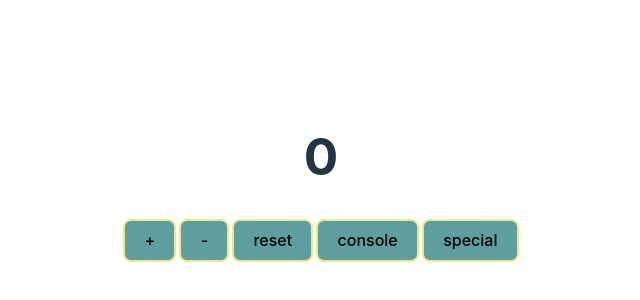
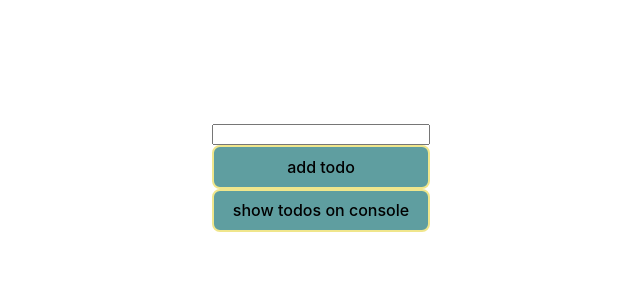
Before and after one commit to Ali-GreenHeart/first-react-fe19, a React (Vite) app: page / in a window 1280 px wide. Shown: the part 222-522 px from the top of the page, without its empty margins (319-959 px from the left). Built offline with nearby package versions, Linux system fonts and the light colour scheme.

Commit message:
add todo-first commit

```diff
--- a/src/App.jsx
+++ b/src/App.jsx
@@ -1,11 +1,13 @@
 import React from 'react'
 import './App.css'
 import Counter from './components/Counter'
+import ToDo from './components/ToDo'
 
 function App() {
   return (
     <>
-      <Counter />
+      {/* <Counter /> */}
+      <ToDo />
     </>
   )
 }
--- a/src/components/Counter/index.jsx
+++ b/src/components/Counter/index.jsx
@@ -5,6 +5,8 @@ export default function Counter() {
     // hook use* ;  xususi bir isleri gorurler.
     // class component-ler (stateful): state, lifecycle
     // functional (stateless)
+
+    // state , props ->
     const [count, setCount] = useState(0)
     return (
         <>
--- /dev/null
+++ b/src/components/Input/index.jsx
@@ -0,0 +1,14 @@
+
+const Input = ({ type = "text", placeholder = '', onChange, value }) => {
+    return (
+        <>
+            <input
+                placeholder={placeholder}
+                type={type}
+                value={value}
+                onChange={onChange}
+            />
+        </>
+    )
+}
+export default Input
--- /dev/null
+++ b/src/components/ToDo/index.jsx
@@ -0,0 +1,31 @@
+import { useState } from "react";
+import Button from "../Button"
+import Input from "../Input";
+import styles from "./index.module.css"
+
+const ToDo = () => {
+    const [value, setValue] = useState('')
+    const [todos, setTodos] = useState([])
+
+    return (
+        <>
+            <div className={styles.container}>
+                <Input
+                    value={value}
+                    onChange={(e) => {
+                        setValue(e.target.value)
+                    }}
+                />
+                <Button title="add todo" onClick={() => {
+                    setTodos([...todos, value])
+                    setValue('')
+                }} />
+                <Button title="show todos on console" onClick={() => { console.log(todos) }} />
+            </div>
+        </>
+    )
+}
+
+export default ToDo;
+// konvensiya olaraq. component-in ozunu oz faylindan default olaraq export edin
+// atomar
--- /dev/null
+++ b/src/components/ToDo/index.module.css
@@ -0,0 +1,4 @@
+.container {
+    display: flex;
+    flex-direction: column;
+}
```
